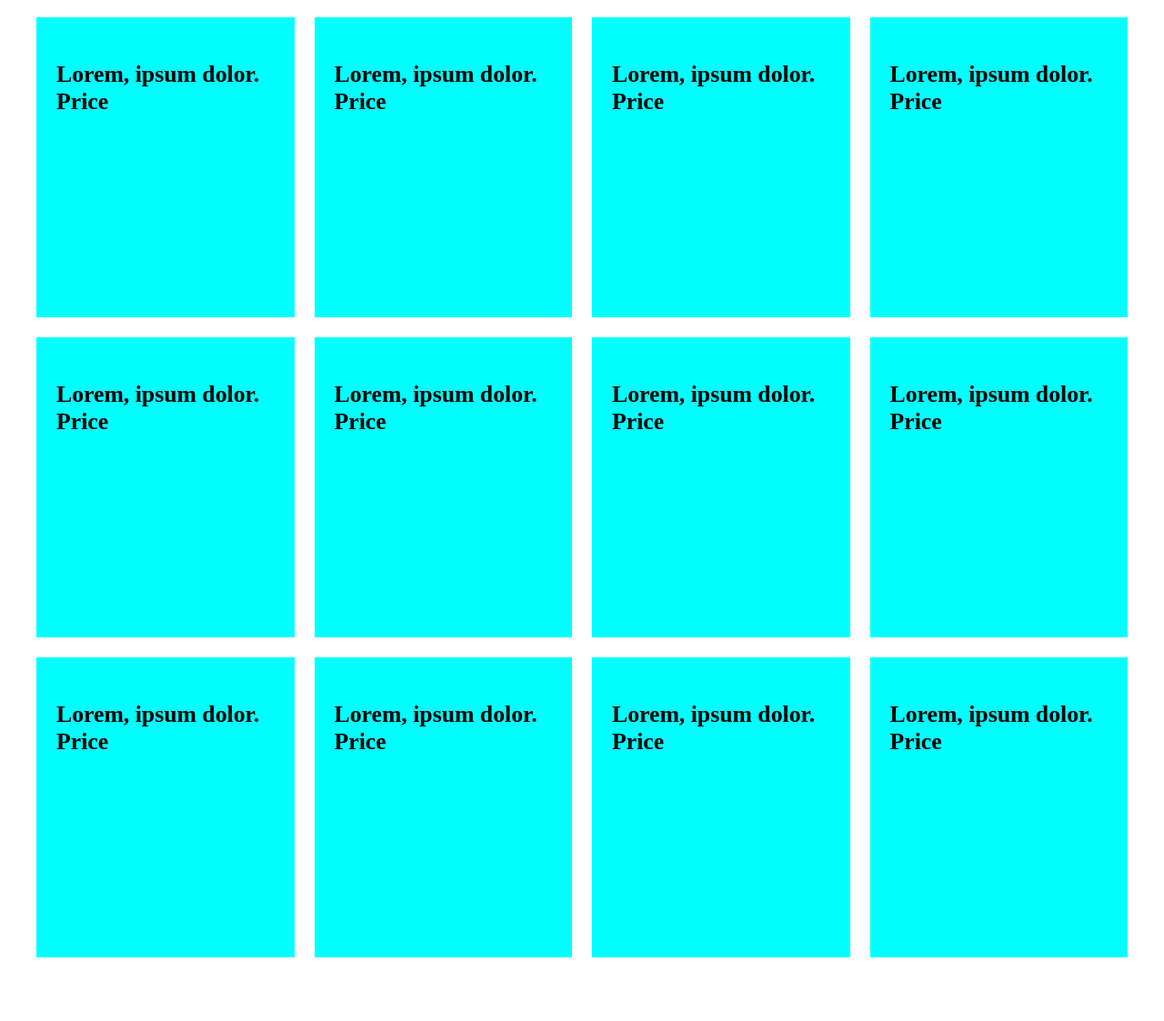
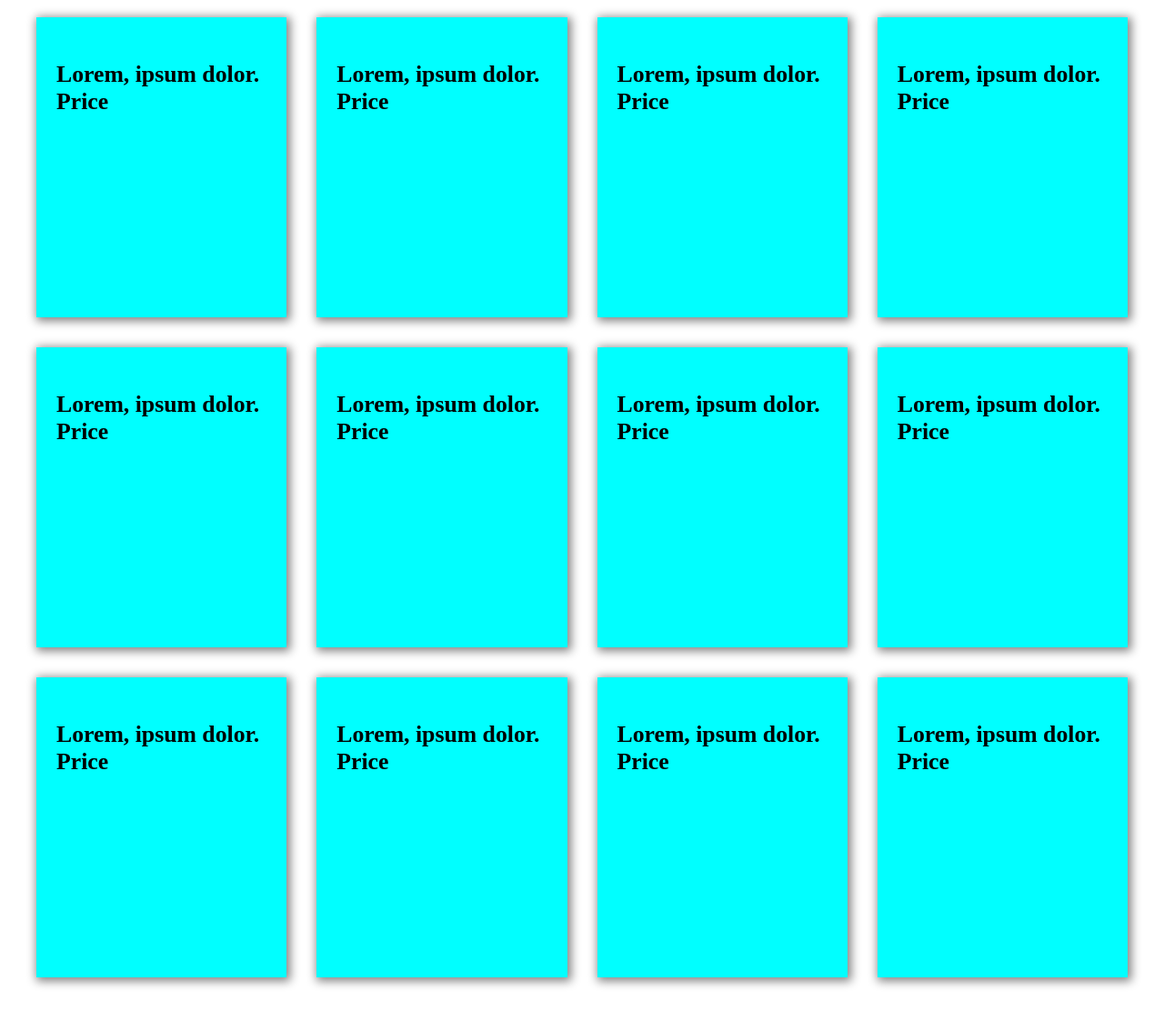
Before and after one commit to the3plet/Project_Ecommerce, a plain HTML site: page static/index.html in a window 1280 px wide. Shown: the part 743-1866 px from the top of the page at 91% size. Drawn offline with nearby package versions, Linux system fonts and the light colour scheme.

Commit message:
shadow added to the main product cards

```diff
--- a/static/index.css
+++ b/static/index.css
@@ -351,7 +351,7 @@ main {
 
 .prod-list {
   display: grid;
-  gap: 1em;
+  gap: 1.5em;
   max-width: var(--bp-xl);
   grid-template-columns: repeat(auto-fit, minmax(250px, 1fr));
   margin: 1rem auto;
@@ -372,3 +372,8 @@ footer {
   max-width: var(--bp-lg);
   margin: 0.3rem auto;
 }
+
+
+.card-shadow{
+  box-shadow: 2px 2px 10px 2px grey;
+}
--- a/static/index.html
+++ b/static/index.html
@@ -48,84 +48,84 @@
     <h2 class="text-center main-title">Top Recommended Products</h2>
     <h5 class="text-center main-subtitle">These are some of the users' most popular picks</h5>
     <div class="prod-list">
-      <div class="prod-card">
+      <div class="prod-card card-shadow">
         <a><img src="" alt="" /></a>
         <div class="prod-footer">
           <h3>Lorem, ipsum dolor.</h3>
           <h3>Price</h3>
         </div>
       </div>
-      <div class="prod-card">
+      <div class="prod-card card-shadow">
         <a><img src="" alt="" /></a>
         <div class="prod-footer">
           <h3>Lorem, ipsum dolor.</h3>
           <h3>Price</h3>
         </div>
       </div>
-      <div class="prod-card">
+      <div class="prod-card card-shadow">
         <a><img src="" alt="" /></a>
         <div class="prod-footer">
           <h3>Lorem, ipsum dolor.</h3>
           <h3>Price</h3>
         </div>
       </div>
-      <div class="prod-card">
+      <div class="prod-card card-shadow">
         <a><img src="" alt="" /></a>
         <div class="prod-footer">
           <h3>Lorem, ipsum dolor.</h3>
           <h3>Price</h3>
         </div>
       </div>
-      <div class="prod-card">
+      <div class="prod-card card-shadow">
         <a><img src="" alt="" /></a>
         <div class="prod-footer">
           <h3>Lorem, ipsum dolor.</h3>
           <h3>Price</h3>
         </div>
       </div>
-      <div class="prod-card">
+      <div class="prod-card card-shadow">
         <a><img src="" alt="" /></a>
         <div class="prod-footer">
           <h3>Lorem, ipsum dolor.</h3>
           <h3>Price</h3>
         </div>
       </div>
-      <div class="prod-card">
+      <div class="prod-card card-shadow">
         <a><img src="" alt="" /></a>
         <div class="prod-footer">
           <h3>Lorem, ipsum dolor.</h3>
           <h3>Price</h3>
         </div>
       </div>
-      <div class="prod-card">
+      <div class="prod-card card-shadow">
         <a><img src="" alt="" /></a>
         <div class="prod-footer">
           <h3>Lorem, ipsum dolor.</h3>
           <h3>Price</h3>
         </div>
       </div>
-      <div class="prod-card">
+      <div class="prod-card card-shadow">
         <a><img src="" alt="" /></a>
         <div class="prod-footer">
           <h3>Lorem, ipsum dolor.</h3>
           <h3>Price</h3>
         </div>
       </div>
-      <div class="prod-card">
+      <div class="prod-card card-shadow">
         <a><img src="" alt="" /></a>
         <div class="prod-footer">
           <h3>Lorem, ipsum dolor.</h3>
           <h3>Price</h3>
         </div>
       </div>
-      <div class="prod-card">
+      <div class="prod-card card-shadow">
         <a><img src="" alt="" /></a>
         <div class="prod-footer">
           <h3>Lorem, ipsum dolor.</h3>
           <h3>Price</h3>
         </div>
       </div>
-      <div class="prod-card">
+      <div class="prod-card card-shadow">
         <a><img src="" alt="" /></a>
         <div class="prod-footer">
           <h3>Lorem, ipsum dolor.</h3>
```
